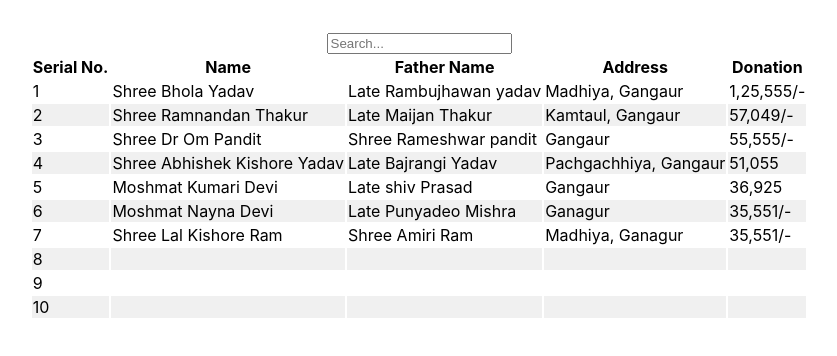
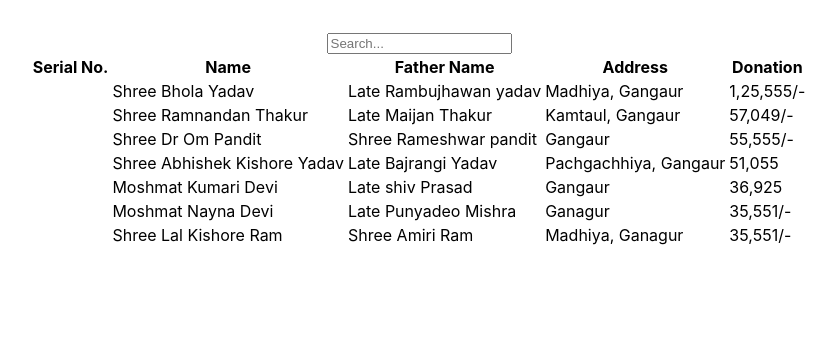
Before and after one commit to bikashamit/donationRecord, a React (Create React App) app: page / in a window 1280 px wide. Shown: the top 356 px of the page, without its empty margins (221-1058 px from the left). Built offline with nearby package versions, Linux system fonts and the light colour scheme.

Commit message:
web development

```diff
--- a/src/App.css
+++ b/src/App.css
@@ -11,5 +11,14 @@
 
 .mobile-table {
   width: 100%;
+}
 
+.mobile-serial-no {
+  display: none;
 }
+
+@media (max-width: 768px) {
+  .mobile-serial-no {
+    display: table-cell;
+  }
+}
--- a/src/App.js
+++ b/src/App.js
@@ -27,7 +27,10 @@ const App = () => {
         accessor: (row, index) => index + 1,
         disableSortBy: true,
         id: 'serialNo',
-        Cell: ({ value }) => <span className="mobile-serial-no">{value}</span>,
+        Cell: ({ row }) => {
+          const { index } = row;
+          return <span className="mobile-serial-no">{index + 1}</span>;
+        },
       },
       {
         Header: 'Name',
@@ -96,16 +99,11 @@ const App = () => {
             ))}
           </thead>
           <tbody {...getTableBodyProps()}>
-            {rows.map((row, i) => {
+            {rows.map((row) => {
               prepareRow(row);
               return (
-                <tr
-                  {...row.getRowProps()}
-                  style={{
-                    backgroundColor: i % 2 === 0 ? '#fff' : '#f0f0f0',
-                  }}
-                >
-                  {row.cells.map((cell, index) => (
+                <tr {...row.getRowProps()}>
+                  {row.cells.map((cell) => (
                     <td {...cell.getCellProps()}>{cell.render('Cell')}</td>
                   ))}
                 </tr>
```
